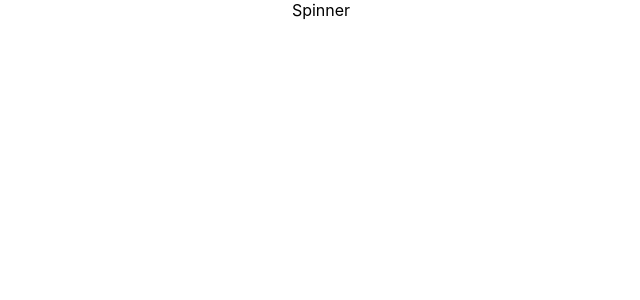
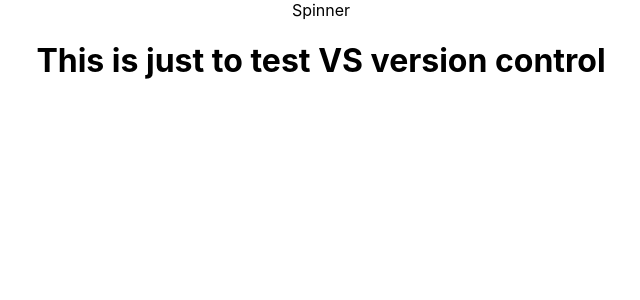
Before and after one commit to abhinit2050/spinner, a React (Create React App) app: page / in a window 1280 px wide. Shown: the top 300 px of the page, without its empty margins (319-959 px from the left). Built offline with nearby package versions, Linux system fonts and the light colour scheme.

Commit message:
VS version control test

```diff
--- a/src/App.js
+++ b/src/App.js
@@ -6,6 +6,7 @@ function App() {
   return (
     <div className="App">
       <Spinner />
+      <h1>This is just to test VS version control</h1>
     </div>
   );
 }
```
